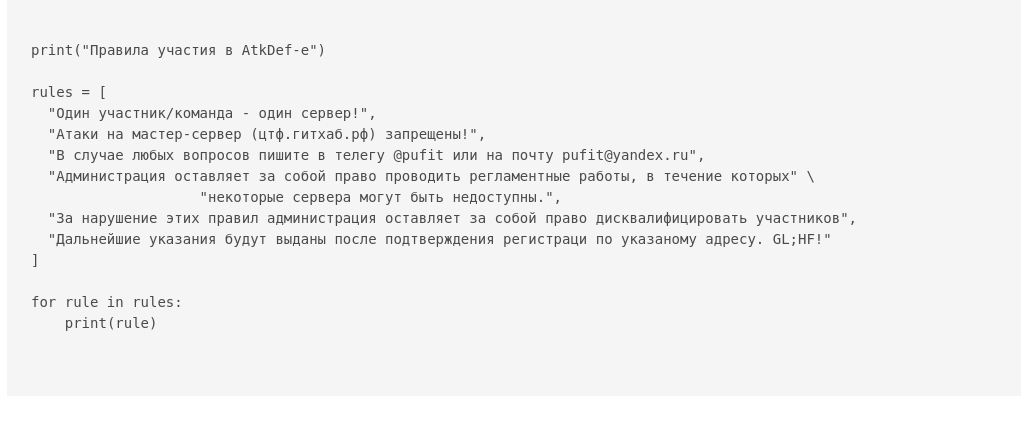
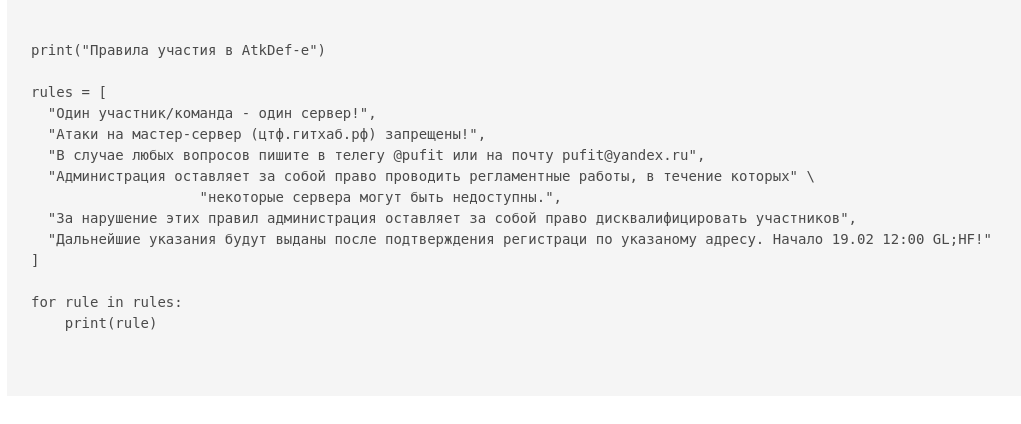
Before and after one commit to dsolmann/AtkDefUI, a Flask app: page / in a window 1280 px wide. Shown: the part 180-604 px from the top of the page, without its empty margins (57-1078 px from the left). Run offline with Flask 2, Linux system fonts and the light colour scheme; parts of the project's set-up code (start-up, migrations or seed data) failed here and were passed over; some libraries are stand-ins or nearby versions.

Commit message:
Start time

```diff
--- a/templates/register.html
+++ b/templates/register.html
@@ -28,7 +28,7 @@
   "Администрация оставляет за собой право проводить регламентные работы, в течение которых" \
                     "некоторые сервера могут быть недоступны.",
   "За нарушение этих правил администрация оставляет за собой право дисквалифицировать участников",
-  "Дальнейшие указания будут выданы после подтверждения регистраци по указаному адресу. GL;HF!"
+  "Дальнейшие указания будут выданы после подтверждения регистраци по указаному адресу. Начало 19.02 12:00 GL;HF!"
 ]
 
 for rule in rules:
```
